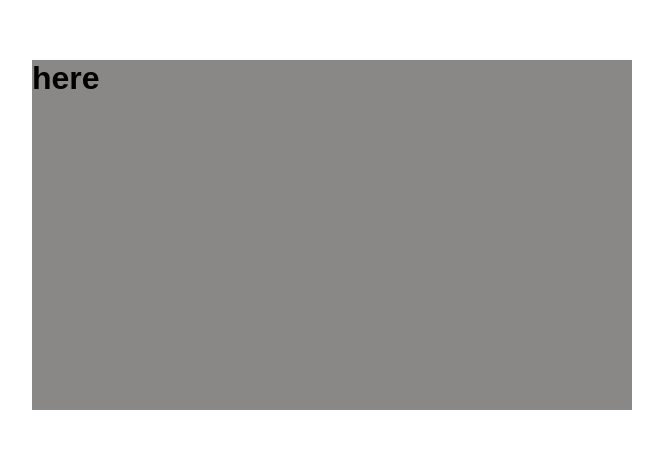
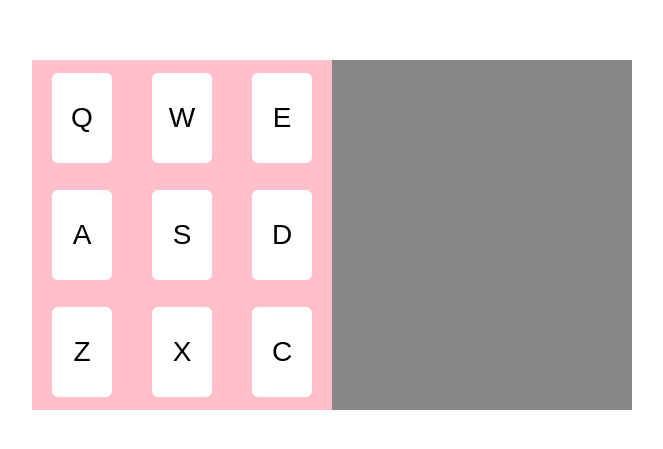
Before and after one commit to ajhernandez95/Beat-Machine, a React (Create React App) app: page / in a window 1280 px wide. Shown: the part 165-614 px from the top of the page, without its empty margins (308-971 px from the left). Built offline with nearby package versions, Linux system fonts and the light colour scheme.

Commit message:
Fixed playSound

```diff
--- a/src/App.css
+++ b/src/App.css
@@ -15,3 +15,29 @@ html {
   height: 350px;
   background-color: #8a8787;
 }
+
+.drum-pad-wrapper{
+  display: flex;
+  flex-wrap: wrap;
+  justify-content: space-around;
+  align-items: center;
+  width: 50%;
+  height: 100%;
+  background-color: pink;
+}
+
+.drum-pad{
+  display: flex;
+  align-items: center;
+  border-radius: 6px;
+  font-size: 20px;
+  width: 60px;
+  height: 90px;
+  margin: .5em;
+  background-color: white;
+}
+
+.drum-pad p {
+  margin: auto;
+  font-size: 1.4em;
+}
--- a/src/App.js
+++ b/src/App.js
@@ -1,23 +1,40 @@
 import React, { Component } from "react";
 import "./App.css";
 
+//let audio = new Audio('https://s3.amazonaws.com/freecodecamp/drums/Heater-1.mp3')
+
+
+
 class App extends Component {
-  constructor(props){
+  constructor(props) {
     super(props)
     this.state = {
 
     }
-   this.onClick = this.onClick.bind(this);
+    this.onClick = this.onClick.bind(this);
   }
-  onClick(e) {
-    audio.play
+
+  onClick() {
+    document.getElementById('sound').play()
   }
   render() {
-    let audio = new Audio('https://s3.amazonaws.com/freecodecamp/drums/Heater-1.mp3')
     return (
       <div id="drum-machine">
         <div id='display'>
-        <h1>here</h1>
+          <div class='drum-pad-wrapper'>
+            <div class='drum-pad' id='' onClick={this.onClick}>
+            <audio id='sound' src='https://s3.amazonaws.com/freecodecamp/drums/Heater-1.mp3' preload></audio>
+            <p>Q</p>
+            </div>
+            <div class='drum-pad' id=''><p>W</p></div>
+            <div class='drum-pad' id=''><p>E</p></div>
+            <div class='drum-pad' id=''><p>A</p></div>
+            <div class='drum-pad' id=''><p>S</p></div>
+            <div class='drum-pad' id=''><p>D</p></div>
+            <div class='drum-pad' id=''><p>Z</p></div>
+            <div class='drum-pad' id=''><p>X</p></div>
+            <div class='drum-pad' id=''><p>C</p></div>
+          </div>
         </div>
       </div>
     );
```
